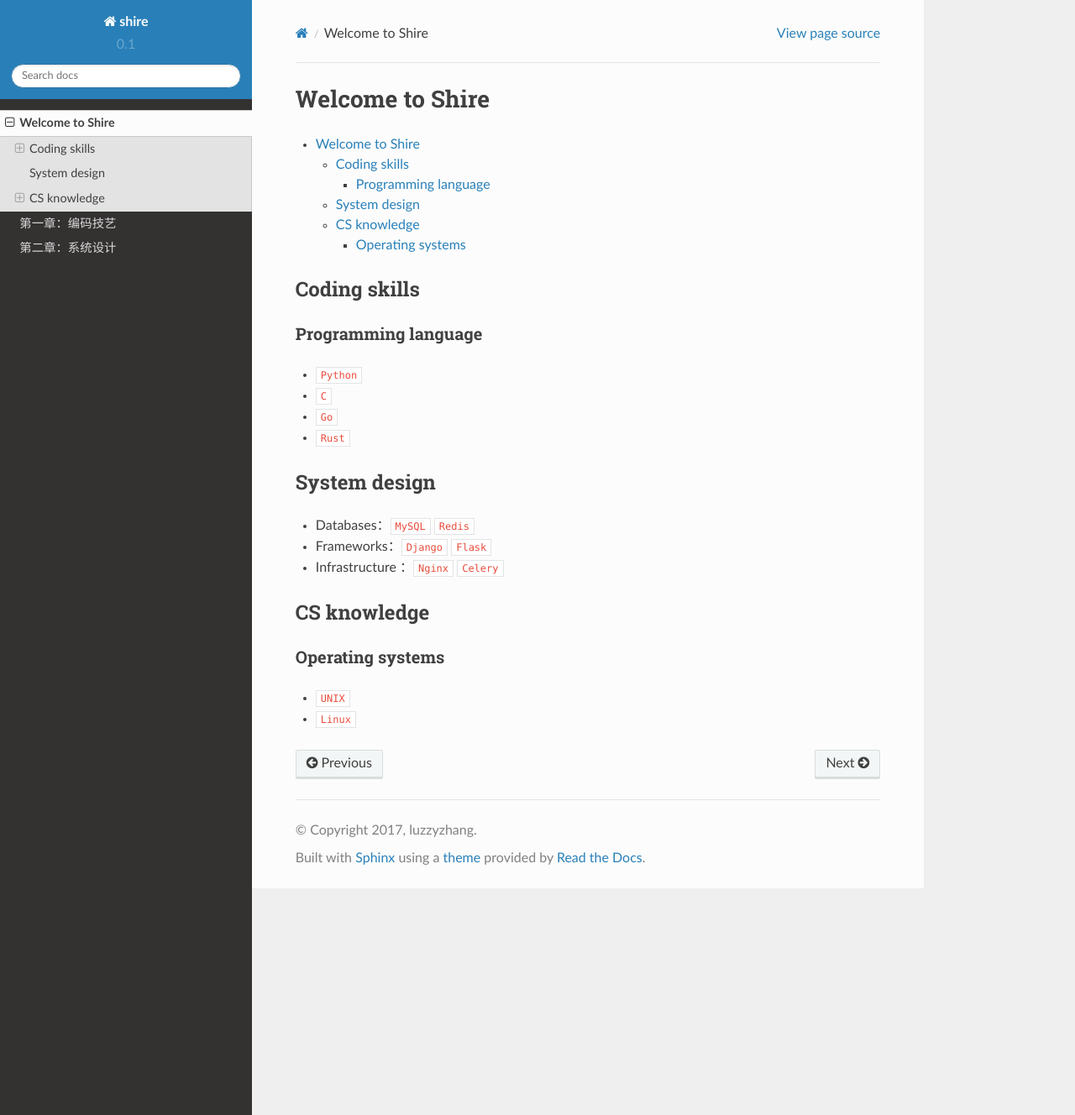
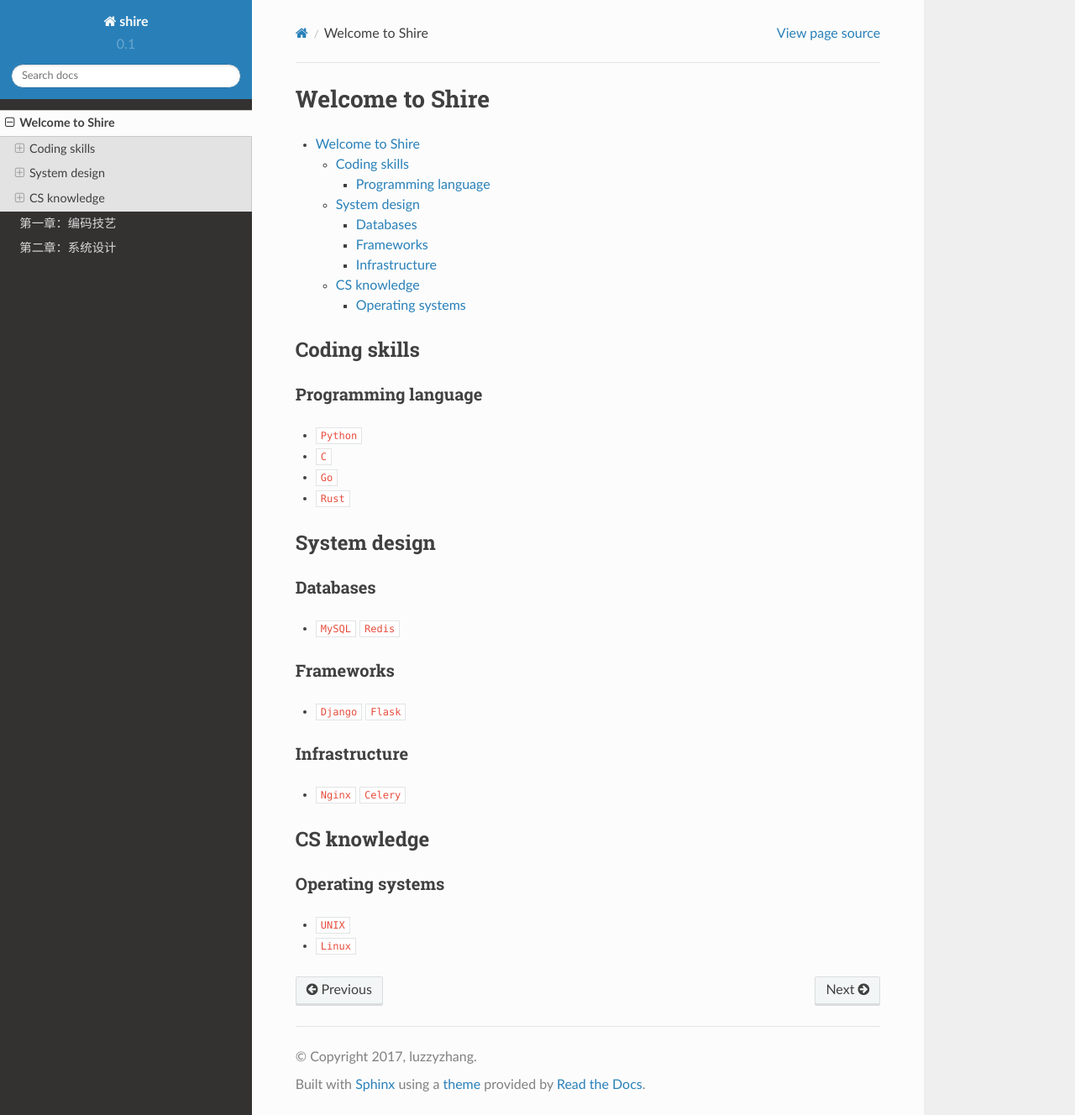
Before and after one commit to luzzyzhang/shire, a Sphinx documentation site: the page built from source/home.md, in a window 1280 px wide and 1328 px high. Shown: the whole window at 84% size. Built offline with Sphinx 7.4.7 and the Read the Docs theme 2.0.0, drawn with Linux system fonts in a browser that asks for light colours.

Commit message:
New home page

```diff
--- a/source/home.md
+++ b/source/home.md
@@ -6,6 +6,9 @@
     - [Coding skills](#coding-skills)
         - [Programming language](#programming-language)
     - [System design](#system-design)
+        - [Databases](#databases)
+        - [Frameworks](#frameworks)
+        - [Infrastructure](#infrastructure)
     - [CS knowledge](#cs-knowledge)
         - [Operating systems](#operating-systems)
 
@@ -22,9 +25,17 @@
 
 ## System design
 
-- Databases：`MySQL` `Redis`
-- Frameworks：`Django` `Flask`
-- Infrastructure ：`Nginx` `Celery`
+### Databases
+
+- `MySQL` `Redis`
+
+### Frameworks
+
+- `Django` `Flask`
+
+### Infrastructure
+
+- `Nginx` `Celery`
 
 ## CS knowledge
 
```
